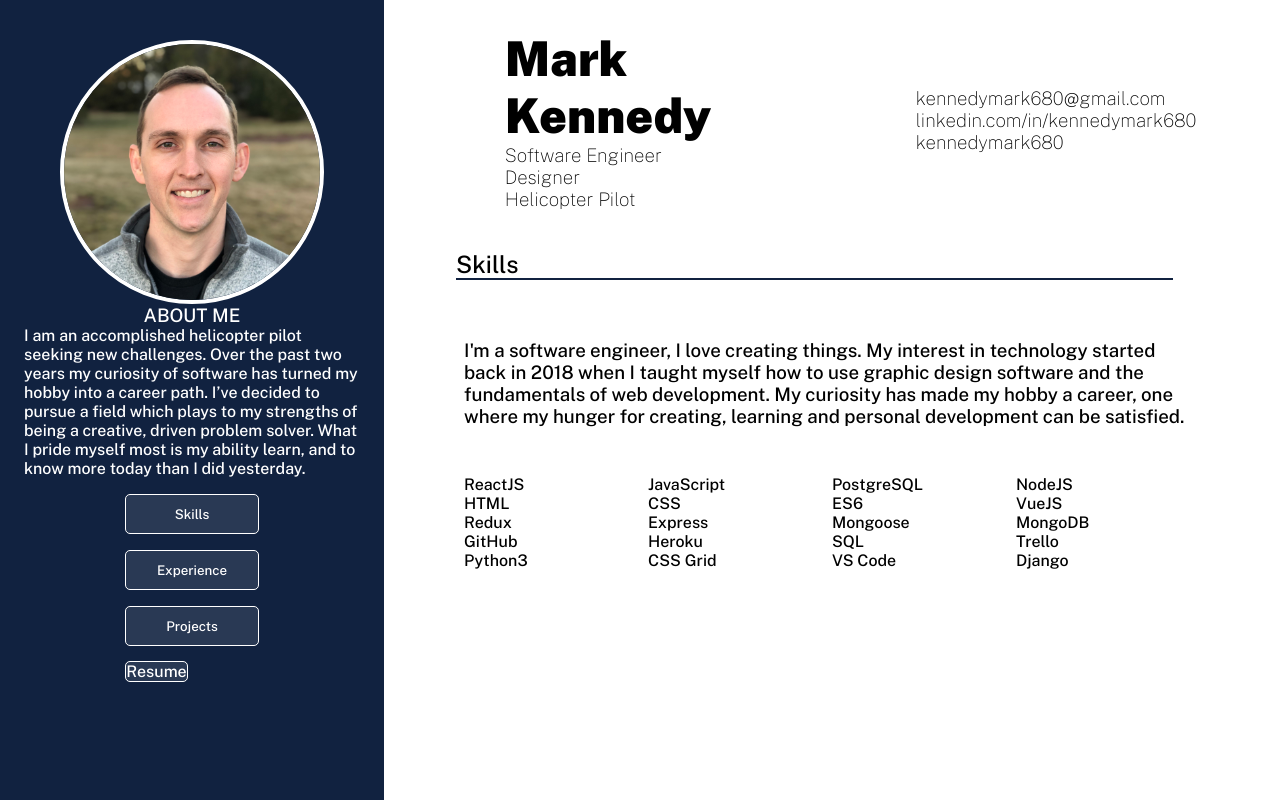
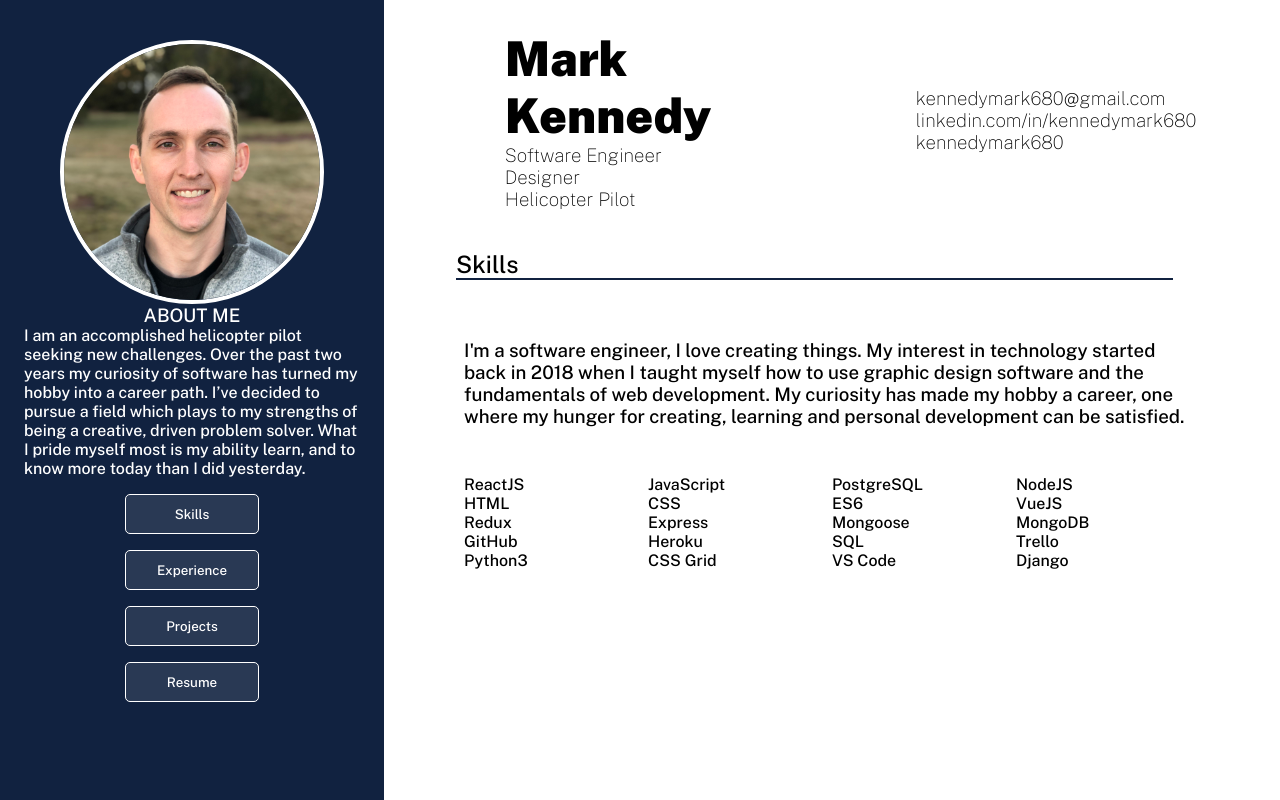
Before and after one commit to kennedymark680/portfolio2, a React (Create React App) app: page / in a window 1280 px wide. Built offline with nearby package versions, Linux system fonts and the light colour scheme.

Commit message:
styling project buttons

```diff
--- a/src/App.css
+++ b/src/App.css
@@ -7,7 +7,6 @@
   font-weight: 500;
 
 }
-
 
 
 .App {
@@ -36,15 +35,14 @@
   margin: 0 1.5em;
 }
 
-.left button,
-.left a {
+
+.left button {
   color: white;
   height: 3em;
   width: 10em;
   border: 1.5px solid white;
   background-color: rgba(255,255,255,.1);
   border-radius: 5px;
-  text-decoration: none;
 }
 
 .left button:hover {
@@ -97,6 +95,15 @@
   border-radius: 50%;
   border: 4px solid white;
   margin: 5vh 0 0 0;
+}
+
+.projectButtons button {
+  color: #112240;
+  height: 3em;
+  width: 10em;
+  border: 1.5px solid #112240;
+  background-color: rgba(17,34,64,.1);
+  border-radius: 5px;
 }
 
 @media only screen and (max-width: 800px) {
@@ -237,6 +244,7 @@ li {
     margin: 0 0 1em 0;
   }
 
+
   .videoTitleDesc {
     display: flex;
     flex-direction: column;
@@ -267,3 +275,8 @@ li {
   grid-template-columns: 1fr 1fr 1fr 1fr;
   margin: 3em 0 0 0;
 }
+
+
+.left ul li a {
+  text-decoration: none!important;
+}
--- a/src/components/Left.js
+++ b/src/components/Left.js
@@ -25,9 +25,11 @@ const Left = ({ setMain }) => {
           <button onClick={() => setMain('Projects')}>Projects</button>
         </li>
         <li>
-          <a href={Resume} target="_blank">
-            Resume
-          </a>
+          <button className="resume">
+            <a href={Resume} target="_blank" style={{ color: 'white' }}>
+              Resume
+            </a>
+          </button>
         </li>
       </ul>
     </div>
--- a/src/components/ProjectDisplay.js
+++ b/src/components/ProjectDisplay.js
@@ -26,6 +26,7 @@ const ProjectsDisplay = () => {
         {projects.map((project) => (
           <button
             key={project.title}
+            className="projectBtn"
             onClick={() => setSelectedProject(`${project.title}`)}
           >
             {project.title}
```
